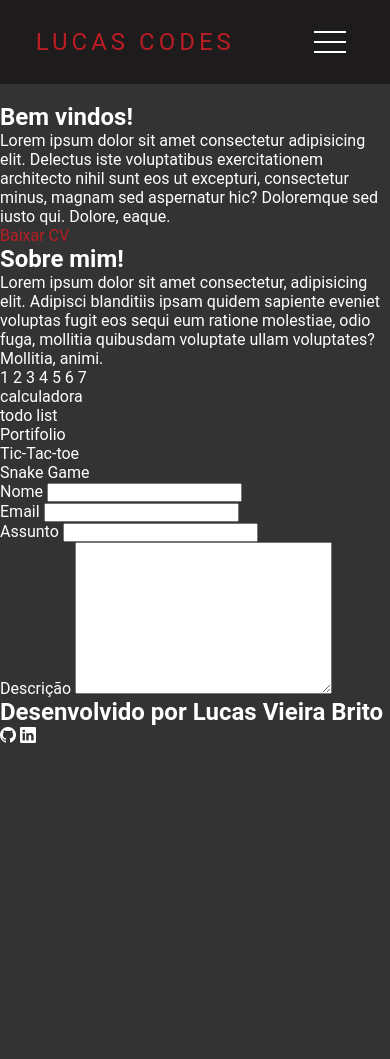
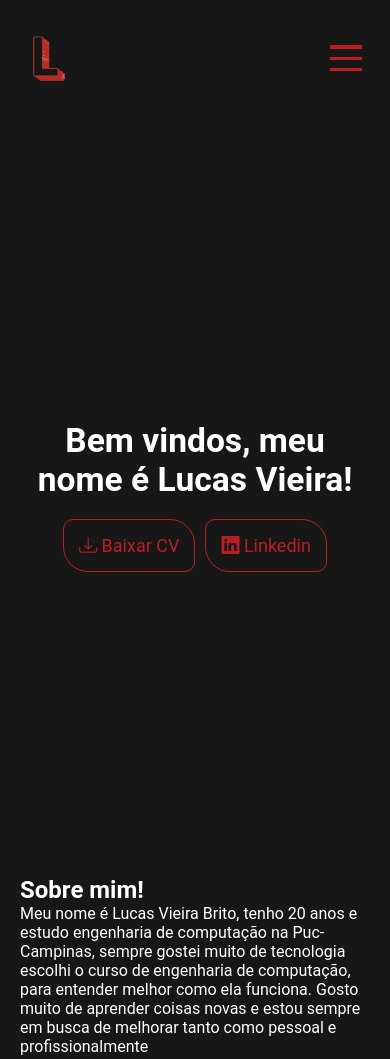
Before and after one commit to vieiralucas22/Site-Portfolio, a plain HTML site: page index.html in a window 390 px wide. Shown: the top 1059 px of the page. Before the commit the page ends 844 px from the top, so only its background shows below. Drawn offline with nearby package versions, Linux system fonts and the light colour scheme.

Commit message:
Home mobile feito

```diff
--- a/CSS/style.css
+++ b/CSS/style.css
@@ -6,7 +6,7 @@
 }
 :root {
   --background-color: #1d1b1b;
-  --background-color-secundary: #333333;
+  --background-color-secundary: #171717;
   --primary-color: #bb1d24;
   --secundary-color: #fff;
   --tertiary-color: #000;
@@ -25,15 +25,12 @@ a:hover {
   opacity: 0.7;
 }
 .logo {
-  font-size: 1.5rem;
-  text-transform: uppercase;
-  letter-spacing: 0.25rem;
+  width: 3.5rem;
 }
 nav {
   display: flex;
-  justify-content: space-around;
+  justify-content: space-between;
   align-items: center;
-  background-color: var(--background-color);
   height: 10vh;
 }
 .nav-list {
@@ -53,40 +50,12 @@ nav {
 
 .menu-hamburguer div {
   width: 2rem;
-  height: 0.125rem;
-  background-color: var(--secundary-color);
+  height: 0.2rem;
+  background-color: var(--primary-color);
   margin: 0.5rem;
   transition: 0.3s;
 }
 
-/* Media queries */
-
-@media (max-width: 900px) {
-  body {
-    overflow-x: hidden;
-  }
-  .nav-list {
-    position: absolute;
-    top: 8vh;
-    right: 0;
-    width: 100vw;
-    height: 92vh;
-    background-color: var(--background-color);
-    flex-direction: column;
-    justify-content: space-around;
-    align-items: center;
-    transform: translateX(100%);
-    transition: transform 0.3s ease-in;
-  }
-  .nav-list li {
-    margin-right: 0;
-    margin-top: 1rem;
-    opacity: 0;
-  }
-  .menu-hamburguer {
-    display: block;
-  }
-}
 .nav-list.active {
   transform: translateX(0);
 }
@@ -111,3 +80,73 @@ nav {
 .menu-hamburguer.active .line3 {
   transform: rotate(45deg) translate(-5px, -7px);
 }
+
+.container {
+  margin: 1rem 1.25rem;
+}
+/* Seção Home */
+#home {
+  height: 90vh;
+  display: flex;
+  flex-direction: column;
+  justify-content: center;
+  row-gap: 20px;
+}
+#home div {
+  display: flex;
+  column-gap: 10px;
+  justify-content: center;
+}
+#home h1 {
+  text-align: center;
+  font-size: 2.1rem;
+}
+.button {
+  border: 1px solid var(--primary-color);
+  border-radius: 10px 25px;
+  padding: 15px;
+  font-size: 1.125rem;
+}
+a.button:hover {
+  background-color: var(--primary-color);
+  color: var(--secundary-color);
+}
+.img-home {
+  display: none;
+}
+
+/* Sobre Mim */
+
+#about {
+  min-height: 100vh;
+}
+
+/* Media queries */
+
+@media (max-width: 900px) {
+  body {
+    overflow-x: hidden;
+  }
+  .nav-list {
+    margin-top: 1.3rem;
+    position: absolute;
+    top: 8vh;
+    right: 0;
+    width: 100vw;
+    height: 92vh;
+    background-color: var(--background-color-secundary);
+    flex-direction: column;
+    justify-content: space-around;
+    align-items: center;
+    transform: translateX(100%);
+    transition: transform 0.3s ease-in;
+  }
+  .nav-list li {
+    margin-right: 0;
+    margin-top: 1rem;
+    opacity: 0;
+  }
+  .menu-hamburguer {
+    display: block;
+  }
+}
--- a/index.html
+++ b/index.html
@@ -20,46 +20,48 @@
   </head>
   <body>
     <!-- Header -->
-    <header>
+    <header class="container">
       <nav>
-        <a class="logo" href="#">Lucas Codes</a>
+        <img src="./IMGS/Logo.png" alt="Logo" class="logo" />
         <div class="menu-hamburguer">
           <div class="line1"></div>
           <div class="line2"></div>
           <div class="line3"></div>
         </div>
         <ul class="nav-list">
-          <li><a href="">Sobre</a></li>
-          <li><a href="">Tecnologias</a></li>
-          <li><a href="">Projetos</a></li>
-          <li><a href="">Contato</a></li>
+          <li><a href="#about">Sobre</a></li>
+          <li><a href="#tecnologies">Tecnologias</a></li>
+          <li><a href="#projects">Projetos</a></li>
+          <li><a href="#contact">Contato</a></li>
         </ul>
       </nav>
     </header>
     <!-- Main -->
-    <main>
+    <main class="container">
       <!-- Section Home -->
       <section id="home">
-        <img src="" alt="" />
+        <h1>Bem vindos, meu nome é Lucas Vieira!</h1>
         <div>
-          <h1>Bem vindos!</h1>
-          <p>
-            Lorem ipsum dolor sit amet consectetur adipisicing elit. Delectus
-            iste voluptatibus exercitationem architecto nihil sunt eos ut
-            excepturi, consectetur minus, magnam sed aspernatur hic? Doloremque
-            sed iusto qui. Dolore, eaque.
-          </p>
-          <a href="./Currículo-Lucas.pdf" download>Baixar CV</a>
+          <a class="button" href="./Currículo-Lucas.pdf" download
+            ><i class="bi bi-download"></i> Baixar CV</a
+          >
+          <a
+            class="button"
+            href="https://www.linkedin.com/in/lucas-vieira-9a2244197/"
+            ><i class="bi bi-linkedin"></i> Linkedin</a
+          >
         </div>
+        <img class="img-home" src="" alt="" />
       </section>
       <!-- Section About -->
       <section id="about">
         <h1>Sobre mim!</h1>
         <p>
-          Lorem ipsum dolor sit amet consectetur, adipisicing elit. Adipisci
-          blanditiis ipsam quidem sapiente eveniet voluptas fugit eos sequi eum
-          ratione molestiae, odio fuga, mollitia quibusdam voluptate ullam
-          voluptates? Mollitia, animi.
+          Meu nome é Lucas Vieira Brito, tenho 20 anos e estudo engenharia de
+          computação na Puc-Campinas, sempre gostei muito de tecnologia escolhi
+          o curso de engenharia de computação, para entender melhor como ela
+          funciona. Gosto muito de aprender coisas novas e estou sempre em busca
+          de melhorar tanto como pessoal e profissionalmente
         </p>
       </section>
       <!-- Section Skills -->
@@ -109,7 +111,7 @@
       </section>
     </main>
 
-    <footer>
+    <footer class="container">
       <h2>Desenvolvido por Lucas Vieira Brito</h2>
       <div class="icons">
         <i class="bi bi-github"></i>
```
Also changed, not shown: IMGS/Logo.png (added).
